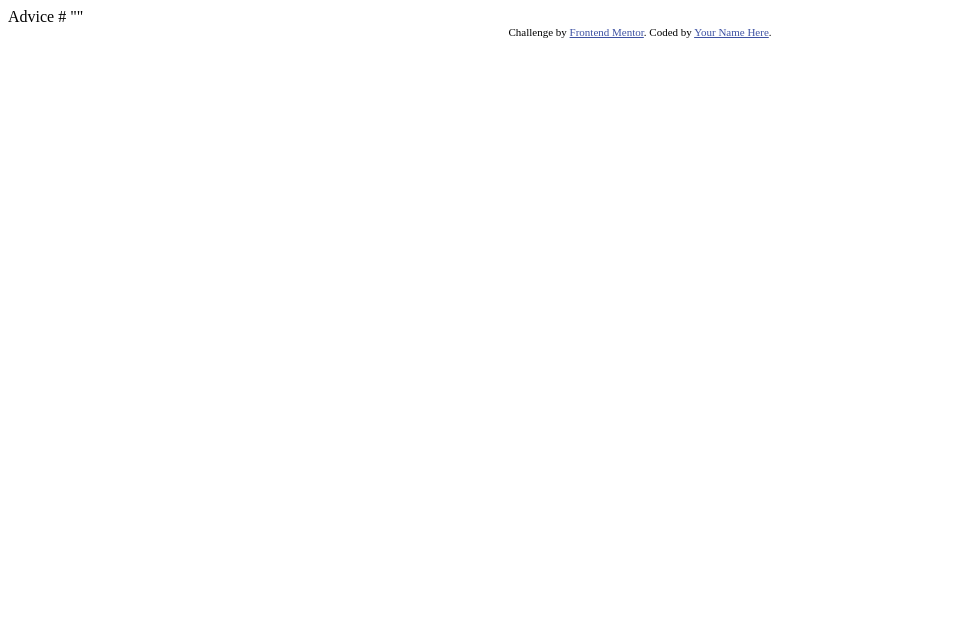
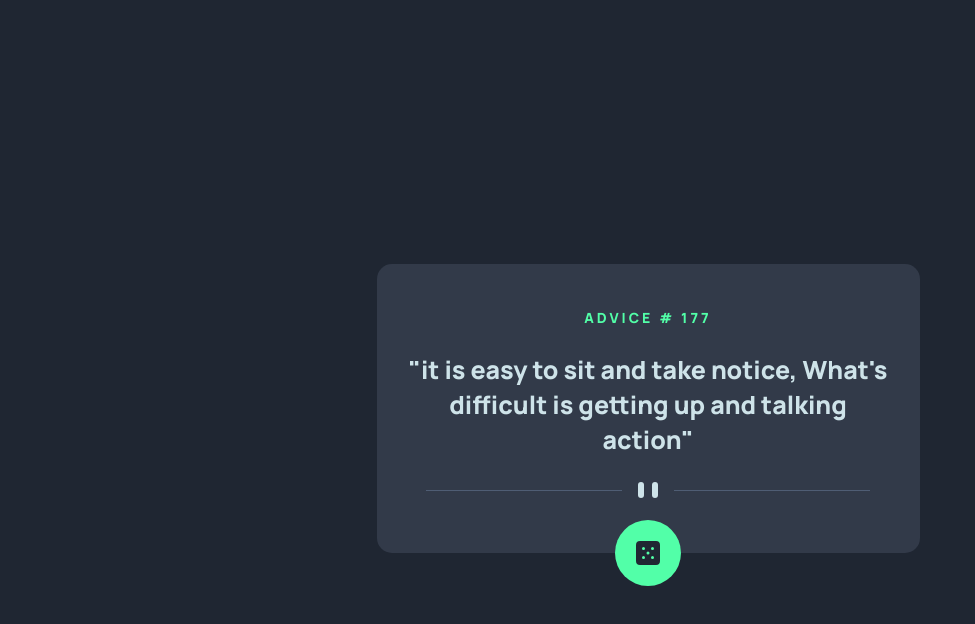
Before and after one commit to Hussain5325/advice-generator-app-main, a plain HTML site: page index.html in a window 1280 px wide. Shown: the whole page, without its empty margins (0-975 px from the left). Drawn offline with Linux system fonts and the light colour scheme.

Commit message:
secound commit

```diff
--- a/index.html
+++ b/index.html
@@ -1,28 +1,37 @@
 <!DOCTYPE html>
 <html lang="en">
-<head>
-  <meta charset="UTF-8">
-  <meta name="viewport" content="width=device-width, initial-scale=1.0"> <!-- displays site properly based on user's device -->
-
-  <link rel="icon" type="image/png" sizes="32x32" href="./images/favicon-32x32.png">
-
-  <title>Frontend Mentor | Advice generator app</title>
-
-  <!-- Feel free to remove these styles or customise in your own stylesheet 👍 -->
-  <style>
-    .attribution { font-size: 11px; text-align: center; }
-    .attribution a { color: hsl(228, 45%, 44%); }
-  </style>
-</head>
-<body>
-
-  Advice #<!-- Advice ID goes here -->
-
-  "<!-- Advice text goes here -->"
-
-  <div class="attribution">
-    Challenge by <a href="https://www.frontendmentor.io?ref=challenge" target="_blank">Frontend Mentor</a>.
-    Coded by <a href="#">Your Name Here</a>.
-  </div>
-</body>
+  <head>
+    <meta charset="UTF-8" />
+    <meta name="viewport" content="width=device-width, initial-scale=1.0" />
+    <link
+      rel="icon"
+      type="image/png"
+      sizes="32x32"
+      href="./images/favicon-32x32.png"
+    />
+    <link rel="stylesheet" href="./src/css/style.css" />
+    <script src="./src/js/script.js" defer></script>
+    <title>Frontend Mentor | Advice generator app</title>
+  </head>
+  <body>
+    <section id="container">
+      <p id="id-txt">ADVICE # <num id="id">177</num></p>
+      <p id="advice">
+        "it is easy to sit and take notice, What's difficult is getting up and
+        talking action"
+      </p>
+      <picture>
+        <source
+          media="(max-width: 600px)"
+          srcset="./images/pattern-divider-mobile.svg"
+        />
+        <source
+          media="(min-width: 600px)"
+          srcset="./images/pattern-divider-desktop.svg"
+        />
+        <img src="large-image.jpg" alt="responsive image" id="pattern" />
+      </picture>
+      <button id="btn"></button>
+    </section>
+  </body>
 </html>
--- /dev/null
+++ b/src/css/style.css
@@ -0,0 +1,67 @@
+@import url('https://fonts.googleapis.com/css2?family=Manrope:wght@800&display=swap');
+
+*,
+*::after,
+*::before {
+  box-sizing: border-box;
+}
+
+body {
+  width: 100vw;
+  height: 100vh;
+  overflow: hidden;
+  font-family: 'Manrope', sans-serif;
+  background-color: hsl(218, 23%, 16%);
+  display: grid;
+  place-content: center;
+}
+
+#container {
+  width: 543px;
+  background-color: hsl(217, 19%, 24%);
+  border-radius: 15px;
+  text-align: center;
+  position: relative;
+  padding: 30px;
+}
+
+#id-txt {
+  color: hsl(150, 100%, 66%);
+  font-size: 14px;
+  letter-spacing: 3px;
+}
+
+#advice {
+  color: hsl(193, 38%, 86%);
+  font-size: 25px;
+}
+
+#pattern {
+  margin-bottom: 20px;
+}
+
+#btn {
+  width: 66px;
+  height: 66px;
+  border-radius: 50%;
+  cursor: pointer;
+  border: none;
+  background-image: url('../../images/icon-dice.svg');
+  background-repeat: no-repeat;
+  background-position: center;
+  background-color: hsl(150, 100%, 66%);
+  position: absolute;
+  bottom: -33px;
+  left: 44%;
+  transition: ease-in 300ms;
+}
+
+#btn:hover {
+  box-shadow: 0 0 40px 5px hsl(150, 100%, 66%);
+}
+
+@media (max-width: 575px) {
+  #container {
+    width: 375px;
+  }
+}
--- /dev/null
+++ b/src/js/script.js
@@ -0,0 +1,15 @@
+const btn = document.querySelector('#btn')
+const idText = document.querySelector('#id')
+const adviceText = document.querySelector('#advice')
+
+btn.addEventListener('click', () => {
+  fetch('https://api.adviceslip.com/advice')
+    .then(res => res.json())
+    .then(json => gettingData(json.slip.id, json.slip.advice))
+    .catch(err => console.error(`Opps there is an Error occurred: ${err}`))
+})
+
+function gettingData(id, advice) {
+  idText.innerHTML = id
+  adviceText.innerHTML = `"${advice}"`
+}
```
